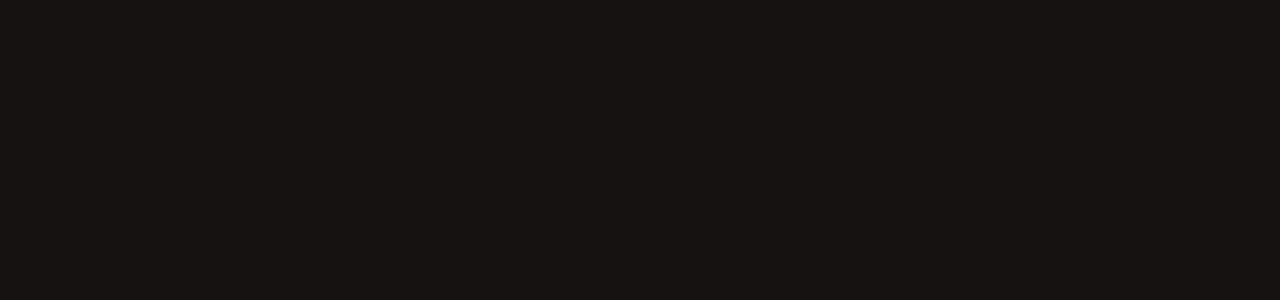
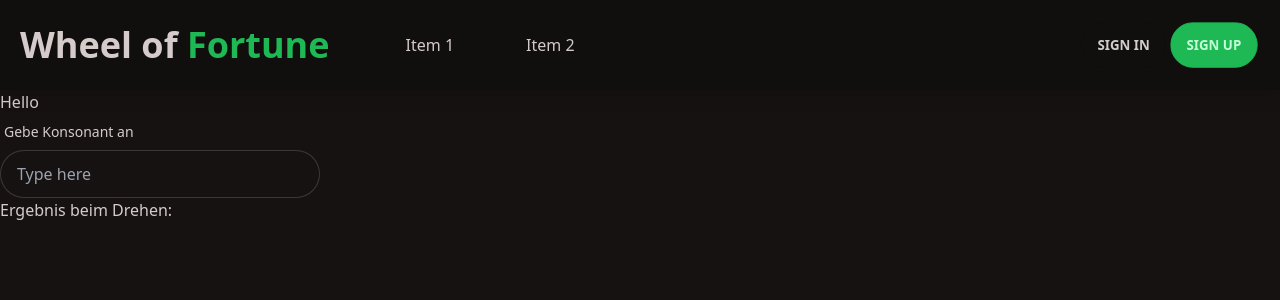
Before and after one commit to JHartmann-ims/HartmannJulian_LB151, a React (Vite) app in the folder Gluecksrad_M151/: page / in a window 1280 px wide. Shown: the top 300 px of the page. Built offline with nearby package versions, Linux system fonts and the light colour scheme.

Commit message:
component navbar done

```diff
--- a/Gluecksrad_M151/index.html
+++ b/Gluecksrad_M151/index.html
@@ -4,7 +4,7 @@
     <meta charset="UTF-8" />
     <link rel="icon" type="image/svg+xml" href="/vite.svg" />
     <meta name="viewport" content="width=device-width, initial-scale=1.0" />
-    <title>Vite + React</title>
+    <title>Wheel of Fortune</title>
   </head>
   <body>
     <div id="root"></div>
--- a/Gluecksrad_M151/package.json
+++ b/Gluecksrad_M151/package.json
@@ -11,7 +11,8 @@
   "dependencies": {
     "daisyui": "^2.50.2",
     "react": "^18.2.0",
-    "react-dom": "^18.2.0"
+    "react-dom": "^18.2.0",
+    "react-icons": "^4.7.1"
   },
   "devDependencies": {
     "@types/react": "^18.0.27",
--- a/Gluecksrad_M151/src/App.jsx
+++ b/Gluecksrad_M151/src/App.jsx
@@ -1,13 +1,16 @@
 import { useState } from 'react'
 import reactLogo from './assets/react.svg'
 import shoes from './assets/shoes.jpg'
+import Navbar from './components/Navbar'
+import Content from './components/Content'
 
 function App() {
   const [count, setCount] = useState(0)
 
   return (
     <>
-
+      <Navbar />
+      <Content />
     </>
   )
 }
--- /dev/null
+++ b/Gluecksrad_M151/src/components/Content.jsx
@@ -0,0 +1,23 @@
+import React from "react";
+import shoes from "../assets/shoes.jpg";
+
+const Content = () => {
+  return (
+    <div className="w-full h-screen pt-[90px]">
+      <h1>Hello</h1>
+      <div className="form-control w-full max-w-xs">
+        <label className="label">
+          <span className="label-text">Gebe Konsonant an</span>
+        </label>
+        <input
+          type="text"
+          placeholder="Type here"
+          className="input input-bordered w-full max-w-xs"
+        />
+      </div>
+      <p>Ergebnis beim Drehen: </p>
+    </div>
+  );
+};
+
+export default Content;
--- /dev/null
+++ b/Gluecksrad_M151/src/components/Navbar.jsx
@@ -0,0 +1,49 @@
+import React from "react";
+
+import { GiHamburgerMenu } from "react-icons/gi";
+
+const Navbar = () => {
+  return (
+    <div className="w-screen h-[90px] bg-neutral z-10 fixed drop-shadow-lg">
+      <div className="px-5 flex justify-between items-center w-full h-full">
+        <div className="flex items-center">
+          <h1 className="text-3xl font-bold mr-4 md:text-4xl">
+            Wheel of <span className="text-primary">Fortune</span>
+          </h1>
+          <ul className="menu menu-horizontal px-1 ml-5 hidden md:flex">
+            <li className="navlist">
+              <a>Item 1</a>
+            </li>
+            <li className="navlist">
+              <a>Item 2</a>
+            </li>
+          </ul>
+        </div>
+        <div className="hidden md:flex">
+          <button className="btn">Sign In</button>
+          <button className="btn btn-primary">Sign Up</button>
+        </div>
+        <div className="md:hidden">
+          <div className="dropdown dropdown-end">
+            <label tabIndex={0} className="btn m-1">
+              <GiHamburgerMenu className="w-8 h-8" />
+            </label>
+            <ul
+              tabIndex={0}
+              className="dropdown-content menu p-2 shadow bg-base-100 rounded-box w-52"
+            >
+              <li>
+                <a>Item 1</a>
+              </li>
+              <li>
+                <a>Item 2</a>
+              </li>
+            </ul>
+          </div>
+        </div>
+      </div>
+    </div>
+  );
+};
+
+export default Navbar;
--- a/Gluecksrad_M151/src/index.css
+++ b/Gluecksrad_M151/src/index.css
@@ -1,3 +1,11 @@
 @tailwind base;
 @tailwind components;
 @tailwind utilities;
+
+@layer base {
+
+}
+
+.navlist {
+    @apply px-5 hover:bg-primary rounded-full select-none
+}
```
Also changed, not shown: 1 other file (tests, documents, lock files or other folders).
